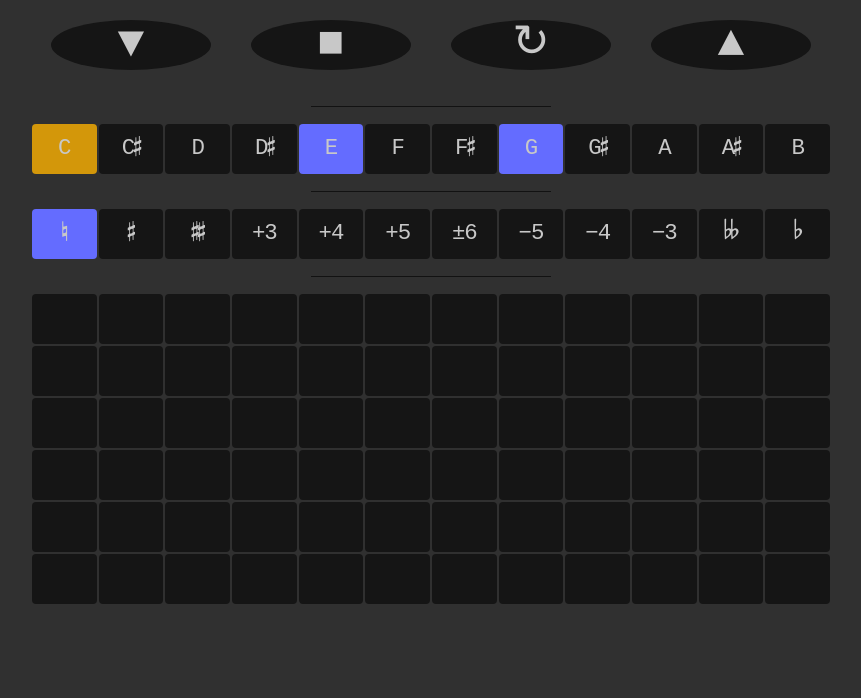
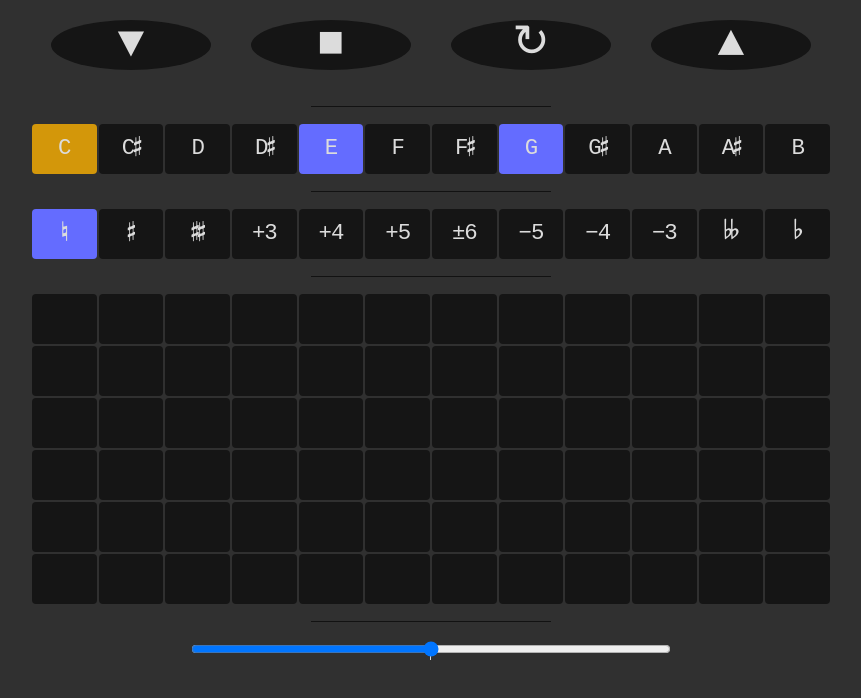
Before and after one commit to teuncm/chord-playground, a Vue app: page / in a window 1280 px wide. Shown: the top 698 px of the page, without its empty margins (209-1070 px from the left). Built offline with nearby package versions, Linux system fonts and the light colour scheme.

Commit message:
Add tuning control

```diff
--- a/src/App.vue
+++ b/src/App.vue
@@ -6,6 +6,8 @@
   <ShiftContainer />
   <Divider />
   <NoteContainer />
+  <Divider />
+  <TuningContainer />
 </template>
 
 <script>
@@ -14,6 +16,7 @@ import NoteContainer from './components/NoteContainer.vue';
 import Divider from './components/Divider.vue';
 import ChordContainer from './components/ChordContainer.vue';
 import ShiftContainer from './components/ShiftContainer.vue';
+import TuningContainer from './components/TuningContainer.vue';
 
 export default {
   name: 'App',
@@ -23,7 +26,8 @@ export default {
     ActionContainer,
     ChordContainer,
     ShiftContainer,
-    NoteContainer
+    NoteContainer,
+    TuningContainer,
   },
 };
 </script>
--- a/src/action.js
+++ b/src/action.js
@@ -7,7 +7,7 @@ export const ARP_SPEED = 125;
 
 /* Randomize the playground parameters. */
 export function actionRandomize() {
-  let chordShift = randInt(0, NOTES_PER_OCTAVE);
+  let chordShift = 0;
 
   let chord = [];
   for (let i = 0; i < 3; i++) {
--- a/src/audioState.js
+++ b/src/audioState.js
@@ -1,5 +1,3 @@
-import { defineStore } from 'pinia';
-
 export class Audio {
   audioCtx;
   synthOut;
@@ -31,7 +29,7 @@ export const RANDOM_NOTE_COUNT = 6;
 export const ARP_SPEED = 125;
 
 /* Synth settings. */
-
+export const MIDI_OFFSET = 69;
 export const DEFAULT_BASE_TUNING = 440;
 
 export const DEFAULT_TUNING_OFFSET = 0;
--- a/src/components/ActionContainer.vue
+++ b/src/components/ActionContainer.vue
@@ -1,14 +1,3 @@
-<template>
-  <div class="container" id="action-container">
-    <div class="container-row">
-      <button class="action-button interact" id="action-down" @click="actionDown()">▼</button>
-      <button class="action-button interact" id="action-random" @click="actionRandom()">■</button>
-      <button class="action-button interact" id="action-randomize" @click="actionRandomize()">↻</button>
-      <button class="action-button interact" id="action-up" @click="actionUp()">▲</button>
-    </div>
-  </div>
-</template>
-
 <script>
 import { actionDown, actionRandom, actionRandomize, actionUp } from '../action';
 
@@ -21,3 +10,14 @@ export default {
   }
 };
 </script>
+
+<template>
+  <div class="container" id="action-container">
+    <div class="container-row">
+      <button class="action-button interact" id="action-down" @click="actionDown()">▼</button>
+      <button class="action-button interact" id="action-random" @click="actionRandom()">■</button>
+      <button class="action-button interact" id="action-randomize" @click="actionRandomize()">↻</button>
+      <button class="action-button interact" id="action-up" @click="actionUp()">▲</button>
+    </div>
+  </div>
+</template>
--- a/src/components/NoteContainer.vue
+++ b/src/components/NoteContainer.vue
@@ -1,13 +1,3 @@
-<template>
-<div class="container" id="note-container">
-  <div v-for="row in 6" :key="row" class="container-row">
-    <div v-for="col in 12" :key="col" class="container-col">
-      <button :id="'note-' + ((row + 2)*12 + (col - 1))" class="interact note" @click="playNote((row + 2)*12 + (col - 1))"></button>
-    </div>
-  </div>
-</div>
-</template>
-
 <script>
 import { getFullNoteName } from '../helpers';
 import { playNote } from '../action';
@@ -19,3 +9,13 @@ export default {
   }
 };
 </script>
+
+<template>
+<div class="container" id="note-container">
+  <div v-for="row in 6" :key="row" class="container-row">
+    <div v-for="col in 12" :key="col" class="container-col">
+      <button :id="'note-' + ((row + 2)*12 + (col - 1))" class="interact note" @click="playNote((row + 2)*12 + (col - 1))"></button>
+    </div>
+  </div>
+</div>
+</template>
--- /dev/null
+++ b/src/components/TuningContainer.vue
@@ -0,0 +1,48 @@
+<script>
+import { computed } from 'vue';
+import { synthState } from '../stores/store';
+
+export default {
+  setup() {
+    const tuningOffset = computed({
+      get: () => synthState.tuningOffset,
+      set: (value) => {
+        synthState.tuningOffset = parseInt(value);
+      }
+    });
+
+    return {
+      tuningOffset,
+    };
+  }
+}
+</script>
+
+<template>
+  <div class="container" id="shift-container">
+    <div class="container-row">
+      <input class="slider" type="range" v-model="tuningOffset" min="-50" max="50" step="1" list="my-detents" />
+    </div>
+    <div class="container-row">
+    <datalist id="my-detents">
+      <!-- <option value="-50" label="-50ct"></option> -->
+      <option value="0" label="0ct"></option>
+      <!-- <option value="50" label="+50ct"></option> -->
+    </datalist>
+  </div>
+  </div>
+</template>
+
+<style scoped>
+.container-row {
+  margin-left: 20%;
+  margin-right: 20%;
+}
+
+input[type="range"] {
+  min-width: 0px;
+  width: 0px;
+  display: flex;
+  flex: 1;
+}
+</style>
--- a/src/style.css
+++ b/src/style.css
@@ -11,7 +11,7 @@
 
 * {
   font-family: 'Bravura', monospace, sans-serif;
-  color: rgb(200, 200, 200);
+  color: rgb(220, 220, 220);
 
   box-sizing: border-box;
 
```
